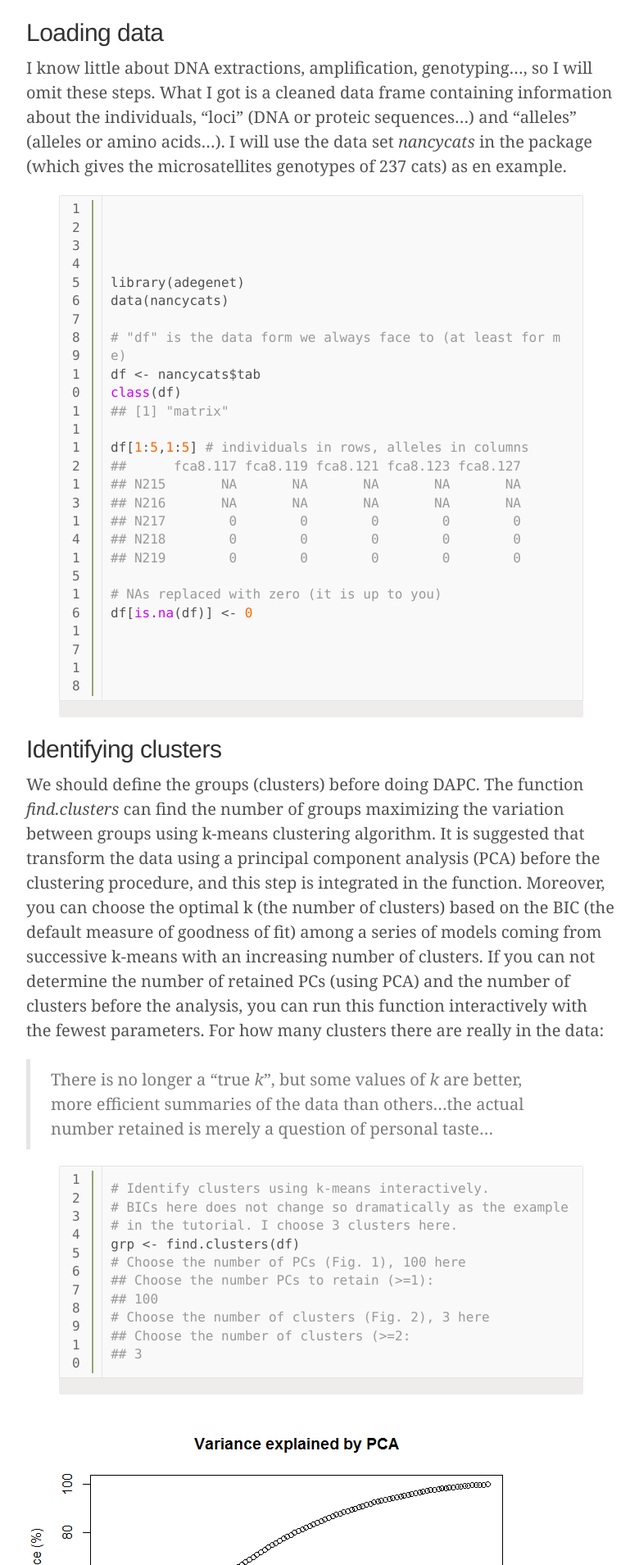
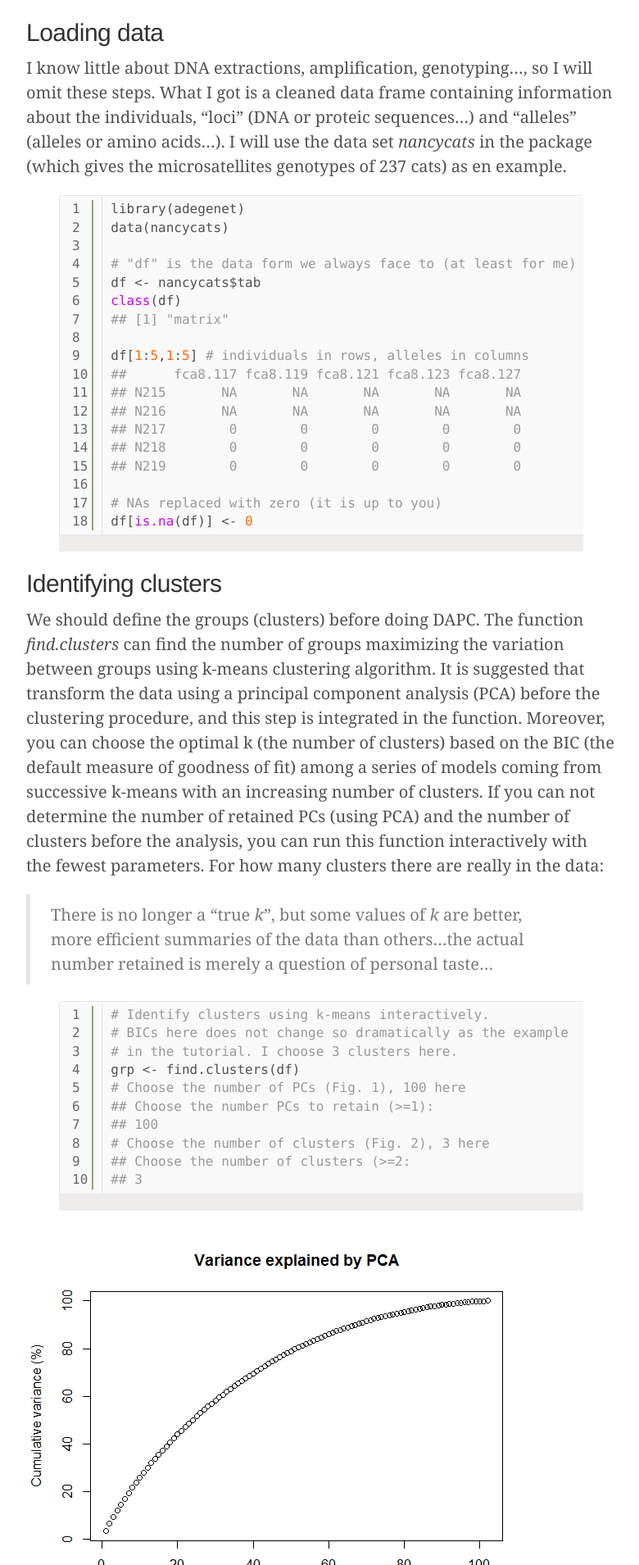
Before and after one commit to XianpingLi/XianpingLi.github.io, a Jekyll site: the page built from posts_en/_posts/2016-01-10-DAPC.md, in a window 1280 px wide. Shown: the part 539-2448 px from the top of the page at 82% size, without its empty margins (248-1028 px from the left). Built offline with Jekyll 4.4.1, drawn with Linux system fonts in a browser that asks for light colours.

Commit message:
code highlight

```diff
--- a/_config.yml
+++ b/_config.yml
@@ -22,3 +22,6 @@ author:
 
 # Custom vars
 version:
+
+# Gems
+gems: [jekyll-paginate]
--- a/_includes/head.html
+++ b/_includes/head.html
@@ -16,8 +16,8 @@
 
   <!-- CSS -->
   <link rel="stylesheet" href="{{ site.baseurl }}/public/css/poole.css">
+  <link rel="stylesheet" href="{{ site.baseurl }}/public/css/lanyon.css">
   <link rel="stylesheet" href="{{ site.baseurl }}/public/css/syntax.css">
-  <link rel="stylesheet" href="{{ site.baseurl }}/public/css/lanyon.css">
   <link rel="stylesheet" href="{{ site.baseurl }}/public/css/custom.css">
 <!--   <link rel="stylesheet" href="https://fonts.googleapis.com/css?family=PT+Serif:400,400italic,700%7CPT+Sans:400"> -->
 
--- a/public/css/syntax.css
+++ b/public/css/syntax.css
@@ -73,8 +73,10 @@
     display:inline-block;
     padding: 0 5px;
     border-right:2px solid #8FA76E;
+    word-break:normal;
 
 }
+
 .highlight pre code {
     display: block;
     white-space: pre;
@@ -83,3 +85,7 @@
     /* background-color: #D9EDF7; */
     background-color: #EFECEC;
 }
+
+pre {
+    white-space: pre;
+}
```
Also changed, not shown: 1 other file.
